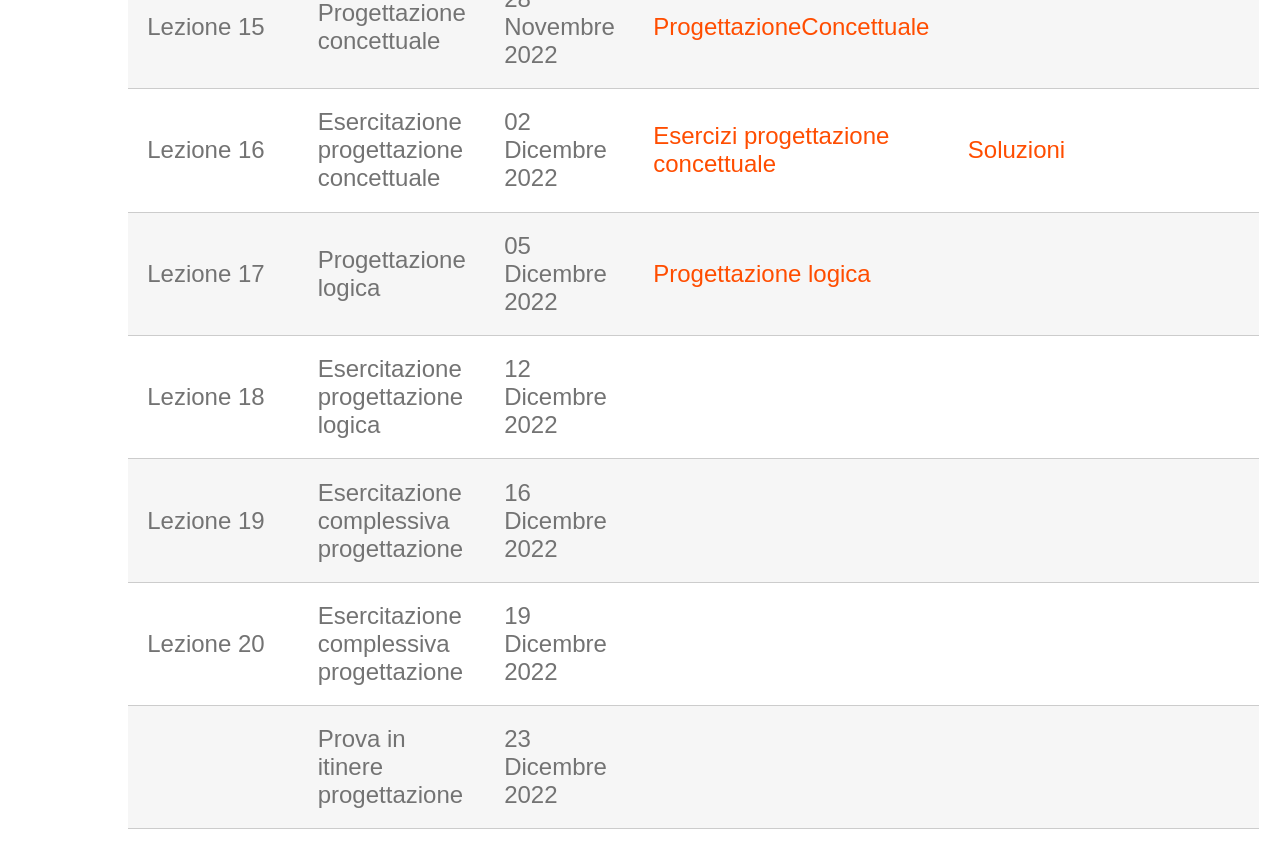
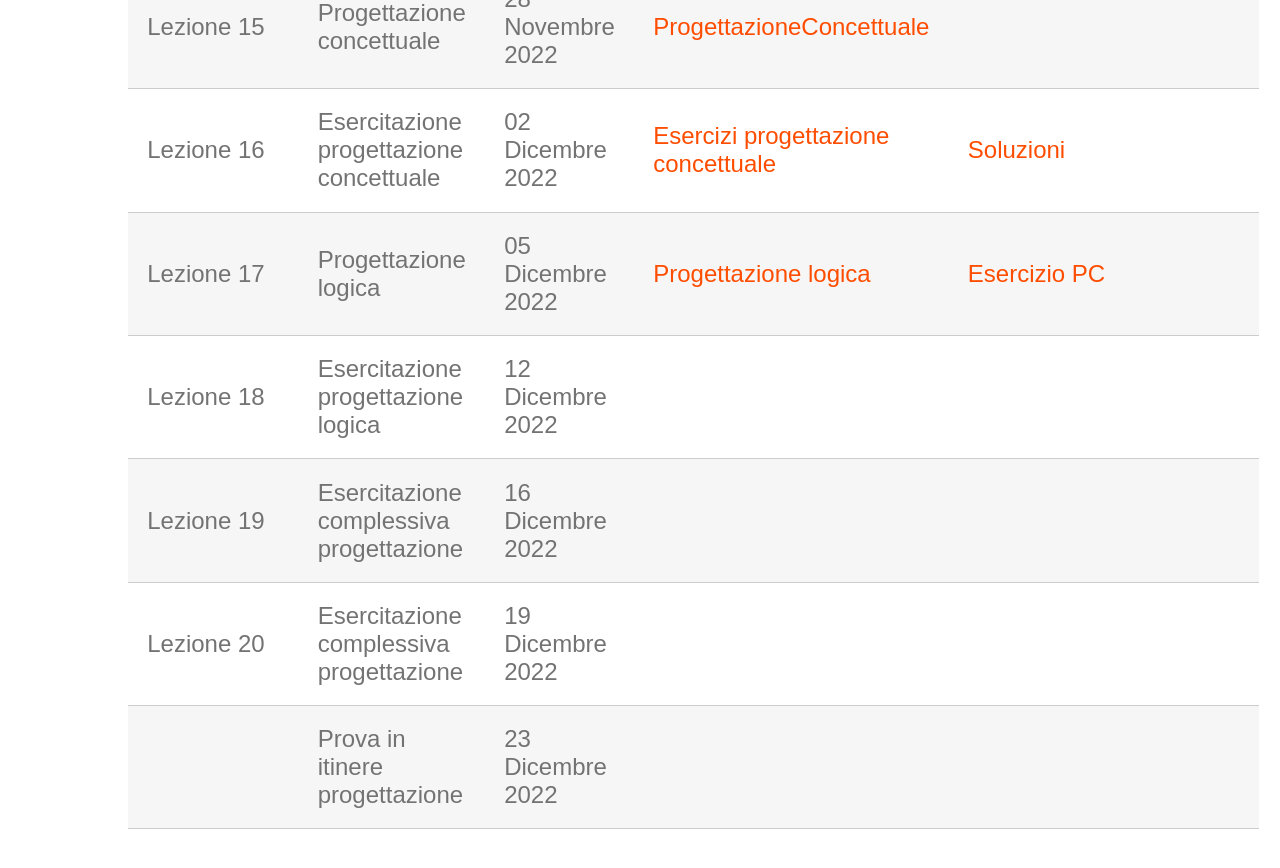
Before and after one commit to perceivelab/database-course, a Jekyll site: the page built from lezioni.md, in a window 1280 px wide and 900 px high, scrolled down 2480 px. Shown: the top 868 px of the window. Built offline with Jekyll 4.4.1, drawn with Linux system fonts in a browser that asks for light colours; our own code applies the rules of GitHub Pages for plain Markdown files.

Commit message:
Update lezioni.md

```diff
--- a/lezioni.md
+++ b/lezioni.md
@@ -25,7 +25,7 @@
 | Lezione 14 | Laboratorio NoSQL                        | 25 Novembre 2022  |     [Testo](https://drive.google.com/file/d/1PUf2R25JiSu6lnkpaJbS2Vw2OmU0Xc0C/view?usp=sharing) + [(Dati)](https://drive.google.com/file/d/1ijUw0IAcVg2_ksmuJJlCvEo7agR2i5hi/view?usp=sharing)                    | [Soluzione](https://drive.google.com/file/d/1WshnZwtJIGAetTjtHgsPv81WfWu-P5I5/view?usp=sharing)            |
 | Lezione 15 | Progettazione concettuale                | 28 Novembre 2022  |  [ProgettazioneConcettuale](https://drive.google.com/file/d/1ezh_2j3jAEUf34FCwuwAJoMlGPf3Rb-0/view?usp=sharing) |      |
 | Lezione 16 | Esercitazione progettazione concettuale  | 02 Dicembre 2022  |        [Esercizi progettazione concettuale](https://drive.google.com/file/d/1LMxfR6CELuzYdcEBwfLq9mGu6x_IvnwL/view?usp=sharing)                                       |       [Soluzioni](https://drive.google.com/file/d/1BwEhxJ5ZVD109Blg-lU0ai-TYSFbM_iF/view?usp=sharing)      |
-| Lezione 17 | Progettazione logica                     | 05 Dicembre 2022  |   [Progettazione logica](https://drive.google.com/file/d/1-QwGoyIi_bL4dAZxlEWRqg8nxjVGxhKe/view?usp=sharing)                      |             |
+| Lezione 17 | Progettazione logica                     | 05 Dicembre 2022  |   [Progettazione logica](https://drive.google.com/file/d/1-QwGoyIi_bL4dAZxlEWRqg8nxjVGxhKe/view?usp=sharing)                      |    [Esercizio PC](https://drive.google.com/file/d/1CgEBZn7VHSn43iL63lluqt3YtwVE6Ct-/view?usp=sharing)         |
 | Lezione 18 | Esercitazione progettazione logica       | 12 Dicembre 2022  |                         |             |
 | Lezione 19 | Esercitazione complessiva progettazione  | 16 Dicembre 2022  |                         |             |
 | Lezione 20 | Esercitazione complessiva progettazione  | 19 Dicembre 2022  |                         |             |
```
